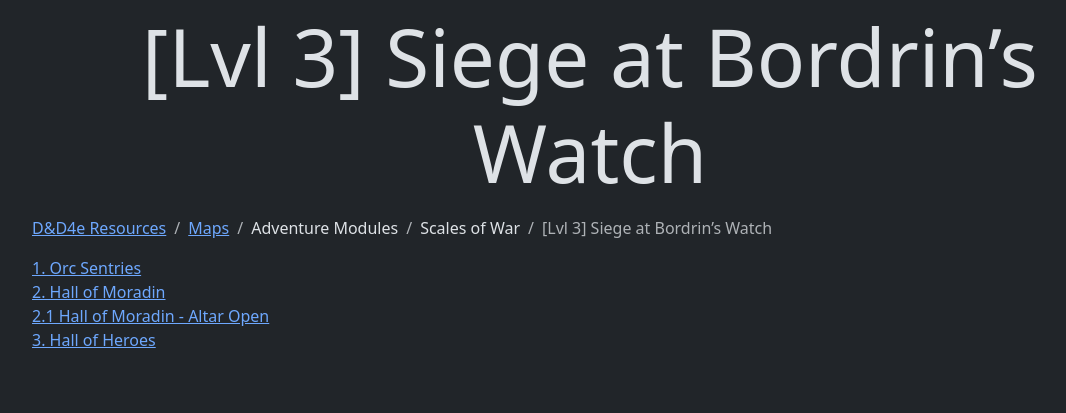
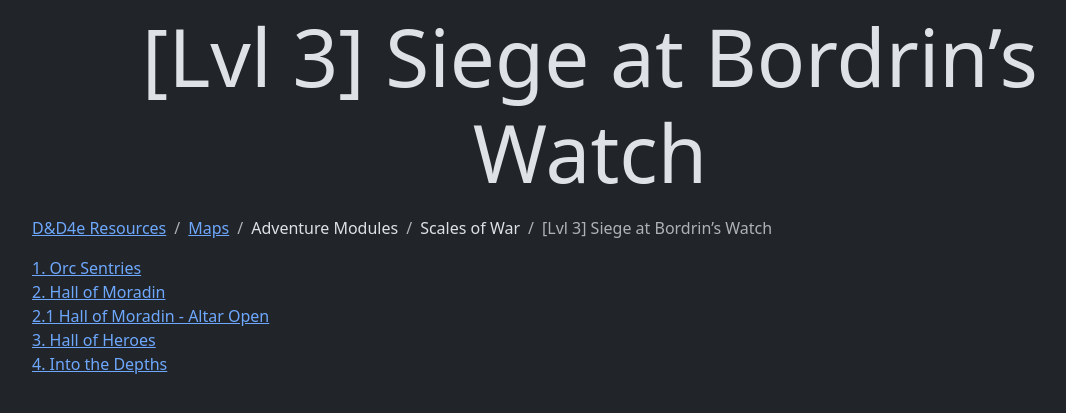
Before and after one commit to DnD4e/Maps, a Jekyll site: the page built from AdventureModules/ScalesOfWar/03-SiegeAtBordrinsWatch/index.html, in a window 1280 px wide. Shown: the top 413 px of the page, without its empty margins (50-1116 px from the left). Built offline with Jekyll 4.4.1, drawn with Linux system fonts in a browser that asks for light colours.

Commit message:
Scales of War: Lvl3 SoBW: 4. Into the Depths: Add

```diff
--- a/_data/AdventureModules_ScalesOfWar/SiegeOfBordrinsWatch.json
+++ b/_data/AdventureModules_ScalesOfWar/SiegeOfBordrinsWatch.json
@@ -14,4 +14,8 @@
 		"name": "3. Hall of Heroes"
 		, "filename": "3. Hall of Heroes.webp"
 	}
+	, {
+		"name": "4. Into the Depths"
+		, "filename": "4. Into the Depths.webp"
+	}
 ]
```
Also changed, not shown: 1 other file.
